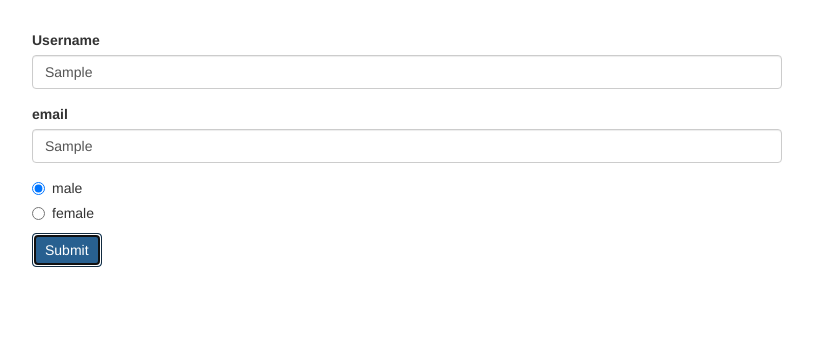
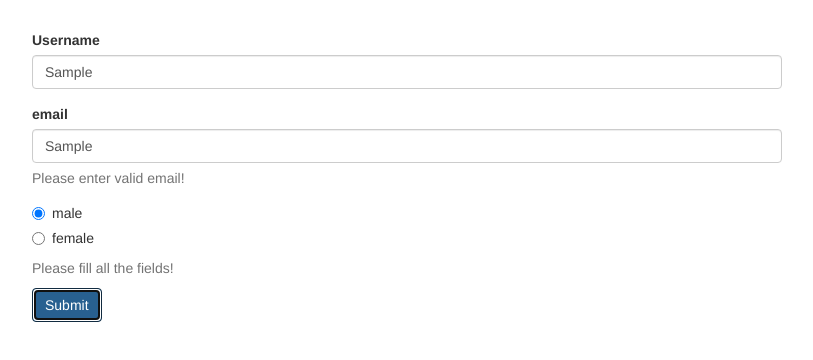
Before and after one commit to PRaut/angular-practice-modules, an Angular app in the folder forms-reactive-start/: page / in a window 1280 px wide. Both pictures are taken after typing "Sample", "Sample" into the empty fields and a click on the button "Submit". Shown: the top 360 px of the page, without its empty margins (233-1046 px from the left). Built offline with nearby package versions, Linux system fonts and the light colour scheme.

Commit message:
Validation msg displayed on UI

```diff
--- a/forms-reactive-start/src/app/app.component.html
+++ b/forms-reactive-start/src/app/app.component.html
@@ -9,6 +9,9 @@
             id="username"
             formControlName="username"
             class="form-control">
+            <span class="help-block"
+            *ngIf="!signupForm.get('username').valid && signupForm.get('username').touched"
+            >Please enter valid username!</span>
         </div>
         <div class="form-group">
           <label for="email">email</label>
@@ -17,6 +20,9 @@
             id="email"
             formControlName="email"
             class="form-control">
+            <span class="help-block"
+            *ngIf="!signupForm.get('email').valid && signupForm.get('email').touched"
+            >Please enter valid email!</span>
         </div>
         <div class="radio" *ngFor="let gender of genders">
           <label>
@@ -27,6 +33,9 @@
               [value]="gender">{{ gender }}
           </label>
         </div>
+        <span class="help-block"
+        *ngIf="!signupForm.valid && signupForm.touched"
+        > Please fill all the fields!</span>
         <button class="btn btn-primary" type="submit">Submit</button>
       </form>
     </div>
```
